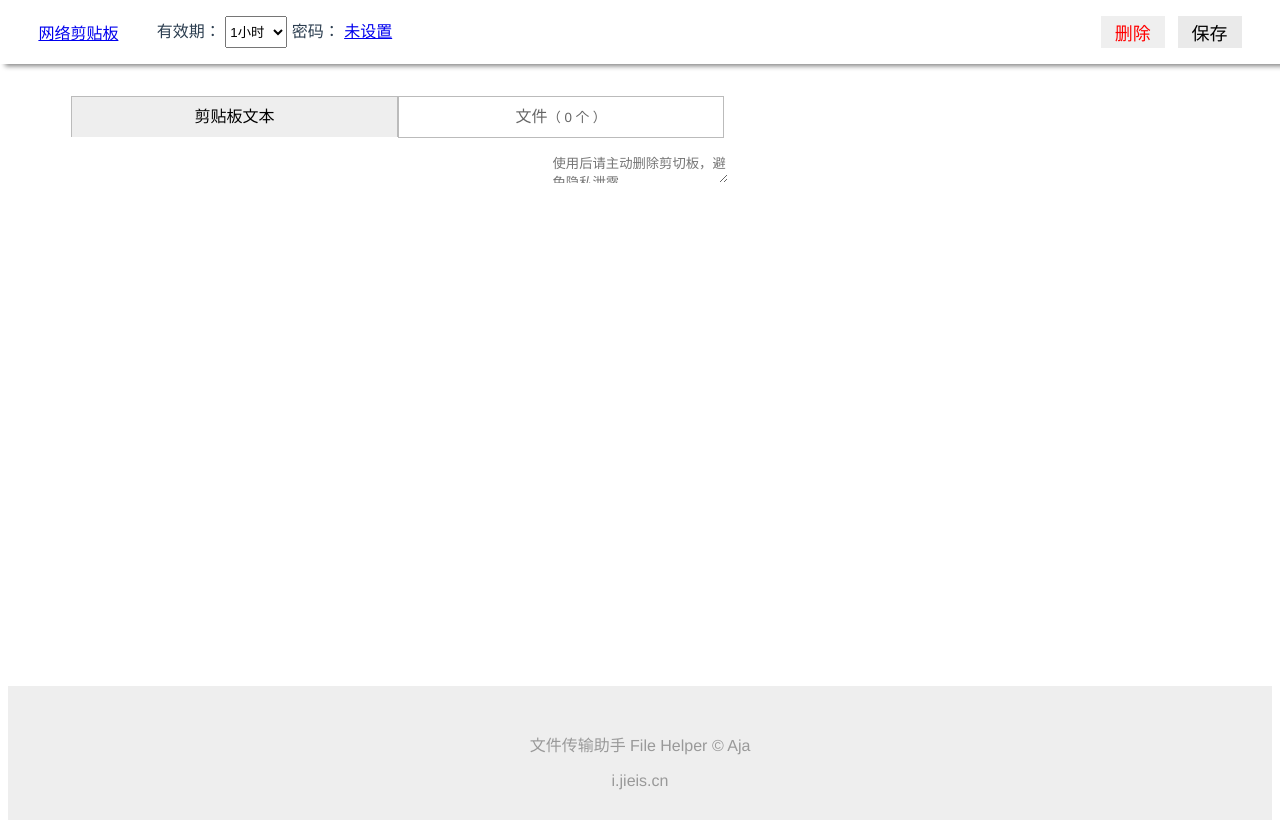
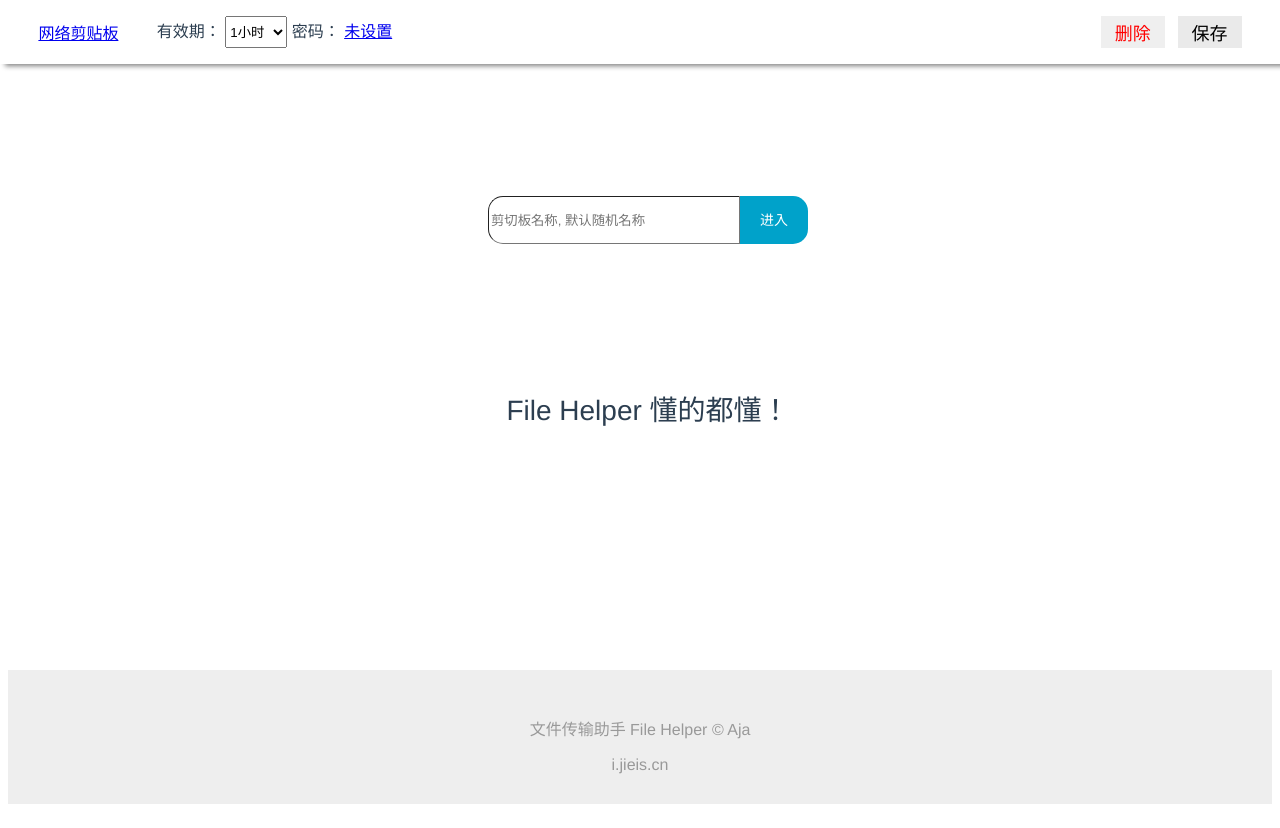
Before and after one commit to DaxiLi/transEZ_web, a Vue app: page / in a window 1280 px wide. Built offline with nearby package versions, Linux system fonts and the light colour scheme.

Commit message:
优化 index UI，index跳转脚本完成

```diff
--- a/src/App.vue
+++ b/src/App.vue
@@ -4,8 +4,8 @@
 <!--    <HelloWorld msg="Welcome to Your Vue.js App"/>-->
 <!--    <Passwd></Passwd>-->
     <Header></Header>
-<!--    <Index></Index>-->
-    <Board></Board>
+    <Index v-if="path === '/'"></Index>
+    <Board v-else></Board>
     <Footer></Footer>
   </div>
 </template>
@@ -14,7 +14,7 @@
 // import HelloWorld from './components/HelloWorld.vue'
 // import Passwd from "@/components/Passwd";
 import Footer from "@/components/Footer"
-// import Index from "@/components/Index"
+import Index from "@/components/Index"
 import Header from "@/components/Header";
 import Board from "@/components/Board";
 
@@ -26,11 +26,27 @@ export default {
     Header,
     Footer,
     // HelloWorld,
-    // Passwd
-    // Index
+    // Passwd,
+    Index
+  },
+  data() {
+    return {
+      isLogin: false,
+      path: window.location.pathname
+    }
+  },
+
+  computed(){
+    // this.path = window.location.pathn
+  },
+  created() {
+      console.log('path name', window.location.pathname);
+      console.log(this.path);
+      console.log(this.path == "/");
   }
 }
 </script>
+
 
 <style>
 #app {
--- a/src/components/Board.vue
+++ b/src/components/Board.vue
@@ -115,7 +115,7 @@
                   style="color: red;">上传文件有效期为7天，到期将自动删除。</span></p>
                 <div id="dragBox" v-bind:class="{'drag-box': true , 'drag-active':dragActive}">
                   <input type="file" id="filePicker" class="file-picker">
-                  <div class="tip-word"><i class="iconfont icon-plus"></i> 请将文件至此或点击上传（全格式）
+                  <div class="tip-word"><i class="iconfont icon-plus"></i> 请将文件至此或点击上传
                   </div>
                 </div>
                 <div>
--- a/src/components/Index.vue
+++ b/src/components/Index.vue
@@ -1,69 +1,119 @@
 <template>
-  <div class="cell">
-    <div class="login-box">
-      <div class="input-group">
-        <input type="text" placeholder="剪切板名称, 默认随机名称" class="input-group-field">
-        <div class="input-group-button">
-          <input type="button" value="进入" class="button">
-        </div>
-      </div>
+  <div class="container">
+    <div class="login-box center">
+            <div class="input-group">
+              <input type="text"  placeholder="剪切板名称, 默认随机名称" class="input-group-field" v-model:value="boardName"/>
+              <button class="input-group-button" @click="enterBoard()" type="button">
+                <span>进入</span>
+              </button>
+            </div>
+    </div>
+    <div class="intro-box">
+      <p>File Helper 懂的都懂！</p>
     </div>
   </div>
 </template>
 
 <script>
 export default {
-  name: "Index"
+  name: "Index",
+  data(){
+    return{
+      bardName:''
+    }
+  },
+  methods:{
+    enterBoard(){
+        let url = '/' + this.boardName;
+        console.log(url);
+        window.location.href = url;
+    }
+  }
 }
 </script>
 
 <style scoped>
-.cell {
-  flex: auto;
+.center {
+  display: flex;
+  align-content: center;
+  align-items: center;
+  /*margin: auto;*/
+}
+
+.container {
   font-size: 28px;
+  height: 70vh;
+  width: 90%;
+  min-height: 70vh;
+  margin-top: 5rem;
+  display: flex;
+  flex-direction: column;
+}
+
+.intro-box {
+  width: 100vw;
+  height: 50%;
+  text-align:center;
+    /*margin: auto;*/
 }
 
 .login-box {
-  display: inline-block;
-  margin: 100px auto 180px auto;
-  min-height: 200px;
+  width: 100vw;
+  height: 50%;
   font-size: 16px;
+}
 
-}
 .input-group {
-  /*border-radius:15px;*/
-  border: #cacaca;
-  display:flex;
+  display: flex;
   min-height: 3rem;
   width: 20rem;
-  margin-bottom:1rem;
+  margin: auto;
   font-size: 56px;
-  align-items:stretch
+  align-items: stretch
 }
-
 
 
 .input-group-field {
   border-width: thin;
-  border-radius: 15px 0 0 15px ;
-  flex:1 1 0px;
-  height:auto;
-  min-width:0;
-}
-.input-group-button {
-  border-width: thin;
-  border-radius: 0 15px 15px 0 ;
-  padding-top:0;
-  padding-bottom:0;
-  text-align:center;
-  display:flex;
-  flex:0 0 auto
+  border-radius: 15px 0 0 15px;
+  flex: 1 1 0px;
+  /*height: auto;*/
 }
 
-.button{
-  border-width: thin;
-  border-radius: 0 15px 15px 0 ;
-  background-color: darkturquoise;
+input:focus {
+  outline:none;
+  box-shadow: 5px 2px 5px grey;
+}
+
+
+/***************************************/
+
+
+.input-group-button {
+  line-height: 1;
+  min-height: 40px;
+  background: #fff;
+  color: #606266;
+  text-align: center;
+  outline: 0;
+  margin: 0;
+  padding: 12px 20px;
+  font-size: 14px;
+  color: white;
+  background-color: #00a2ca;
+  border: #00a2ca;
+  border-radius: 0 15px 15px 0;
+}
+button:active{
+  position: relative;
+  top: 1px;
+  left: 1px;
+}
+button:hover {
+  background-color: #009a9a;
+}
+a:hover {
+  color: hotpink;
 }
 
 </style>
```
